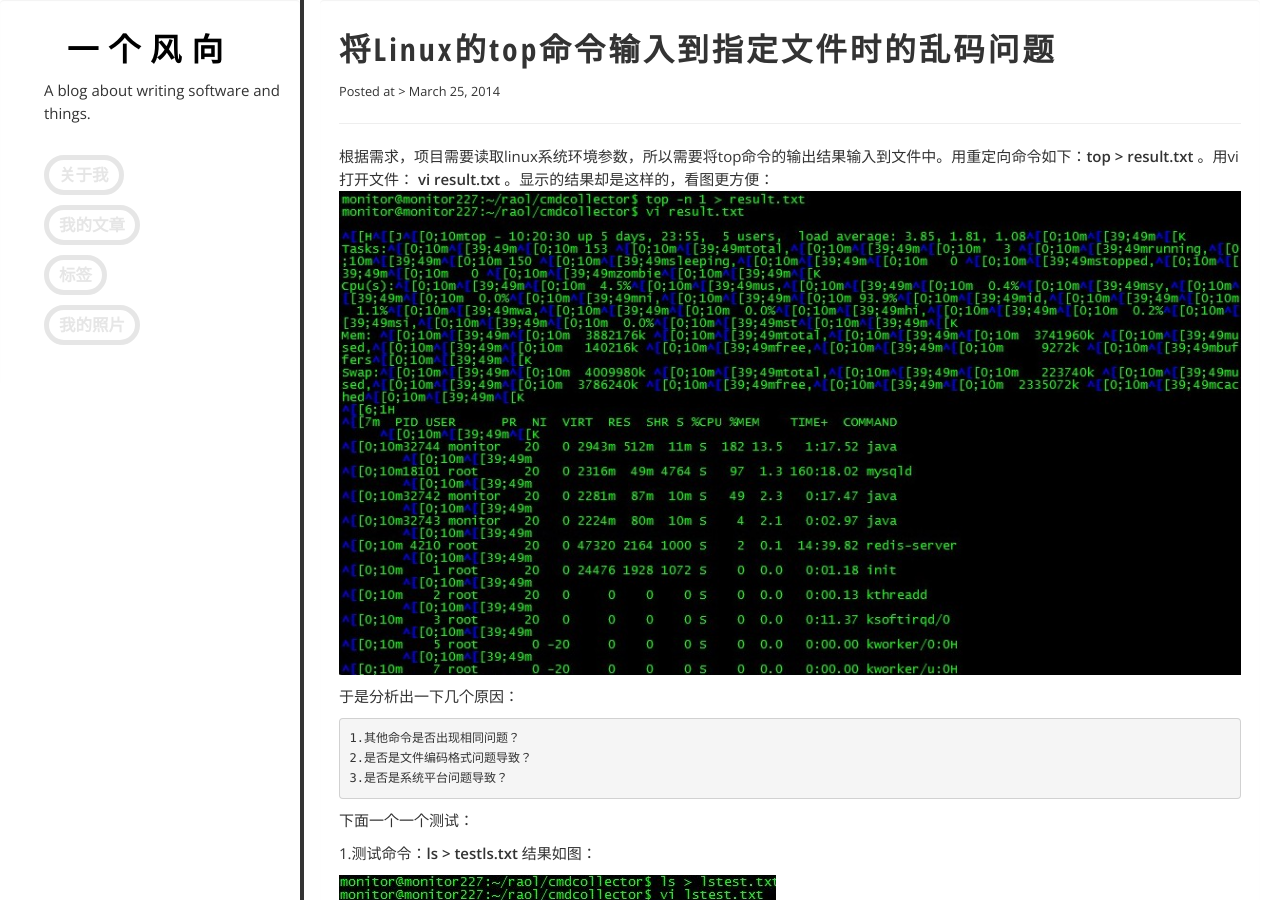
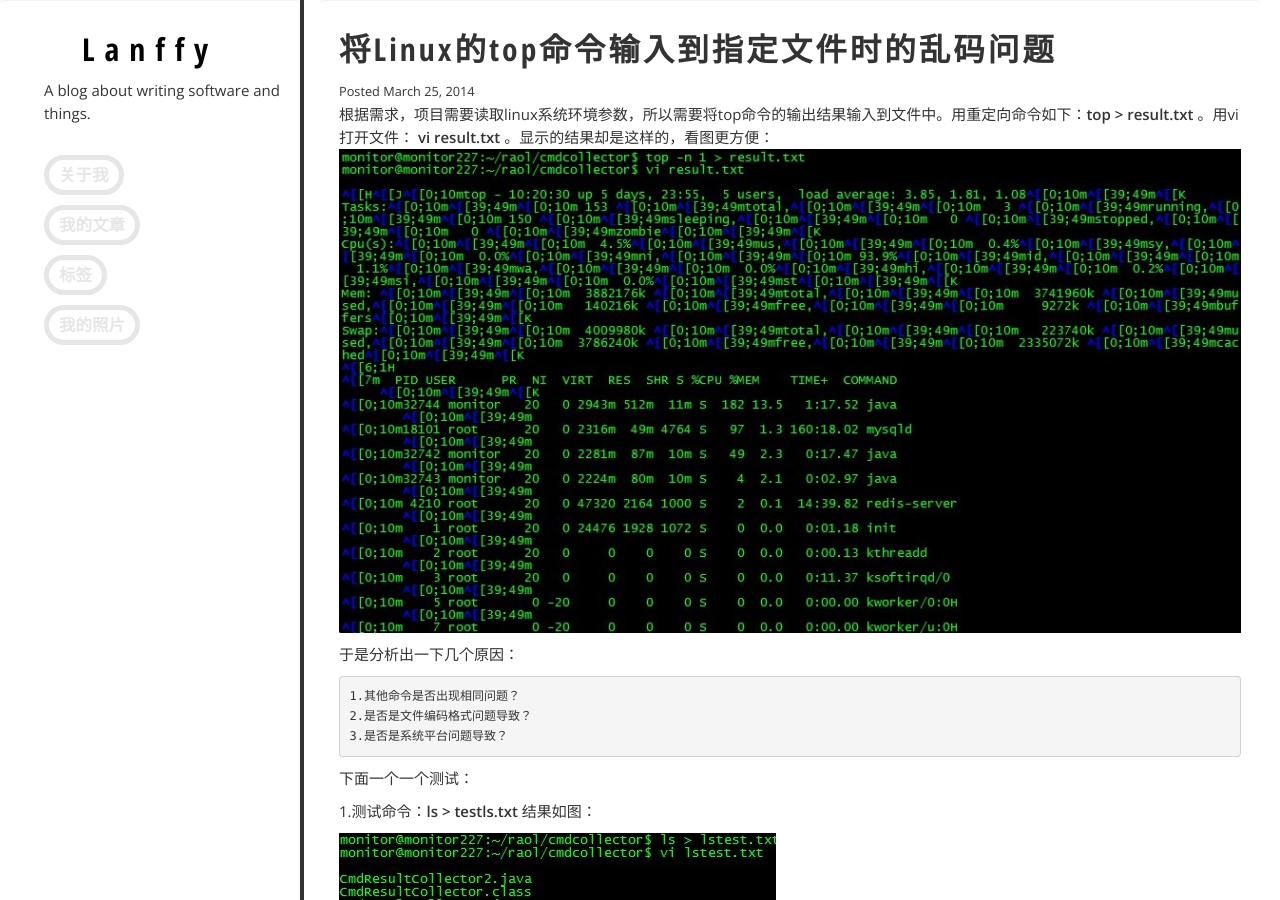
Before and after one commit to lanffy/lanffy.github.io, a Jekyll site: the page built from _posts/2014/2014-03-25-将Linux的top命令输入到指定文件时的乱码问题.md, in a window 1280 px wide and 900 px high. Built offline with Jekyll 4.4.1, drawn with Linux system fonts in a browser that asks for light colours; comment, search, counter and statistics services are not loaded.

Commit message:
updated web style

```diff
--- a/_layouts/default.html
+++ b/_layouts/default.html
@@ -1,7 +1,7 @@
 <!DOCTYPE html>
 <html lang="en">
 <head>
-  <title>一个风向 - {{ page.title }} </title>
+  <title>Lanffy - {{ page.title }} </title>
   <link rel="stylesheet" media="screen" href="/css/bootstrap.css">
   <link rel="stylesheet" type="text/css" href="/css/default.css" />
   <link rel="stylesheet" type="text/css" href="/css/syntax.css" />
@@ -14,7 +14,7 @@
 		<div class="span4 sidebar affix">
 			<div class="well">
 				<h2 class='site-title'>
-					<a href="{{ site.production_url }}">一个风向</a>
+					<a href="{{ site.production_url }}">Lanffy</a>
 				</h2>
 
 				<p>A blog about writing software and things.</p>
--- a/_layouts/post.html
+++ b/_layouts/post.html
@@ -4,8 +4,7 @@ page_name: blog
 ---
 <div class="post">
     <h1>{{page.title}}</h1>
-    <small class="meta">Posted at >  {{ page.date | date:"%B %d, %Y" }}</small>
-    <hr />
+    <small class="meta">Posted {{ page.date | date:"%B %d, %Y" }}</small>
     {{ content }}
 </div>
 
```
Also changed, not shown: _posts/2014/2014-03-25-将Linux的top命令输入到指定文件时的乱码问题.md (+1 -1 lines), _posts/2015/2015-03-06-tcpdump基本使用方法.md (+1 -1 lines).
